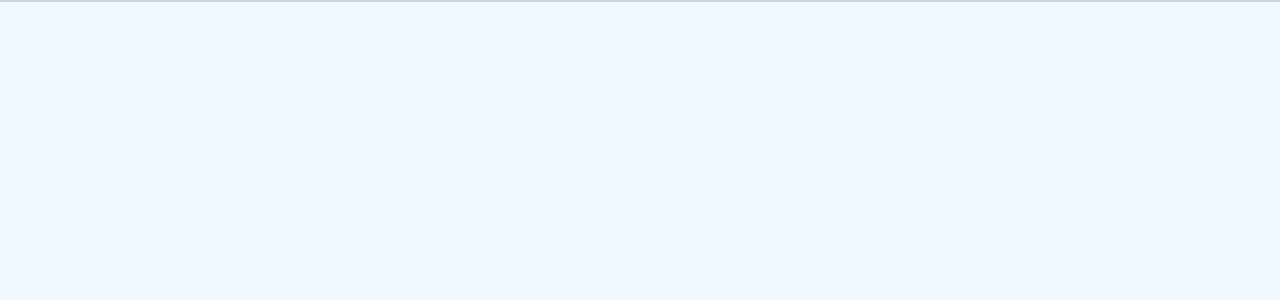
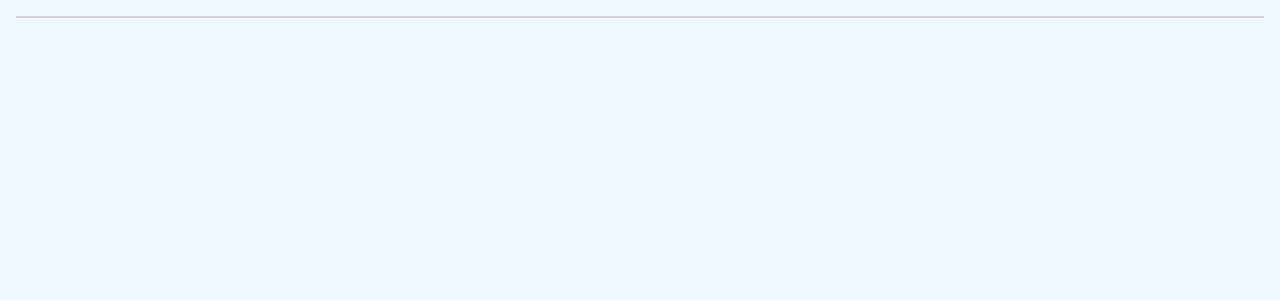
Before and after one commit to ali-sazzad/himalayanherbs-nextjs, a Next.js app: page / in a window 1280 px wide. Shown: the top 300 px of the page. Built offline with nearby package versions, Linux system fonts and the light colour scheme.

Commit message:
setting up the projects folders and files

```diff
--- /dev/null
+++ b/app/components/Navbar.tsx
@@ -0,0 +1,14 @@
+'use client';
+import React from 'react'
+
+function Navbar() {
+  return (
+    <div>
+        <nav className="relative bg-white border-b-2 border-gray-300 text-green-950">
+
+        </nav>
+    </div>
+  )
+}
+
+export default Navbar
--- a/app/globals.css
+++ b/app/globals.css
@@ -2,14 +2,27 @@
 @tailwind components;
 @tailwind utilities;
 
-
-* {
-  margin: 0;
-  padding: 0;
-  box-sizing: border-box;
+:root {
+  --foreground-rgb: 0, 0, 0;
+  --background-start-rgb: 214, 219, 220;
+  --background-end-rgb: 255, 255, 255;
 }
 
-html, body {
-  height: 100%;
-  width: 100%;
+@media (prefers-color-scheme: dark) {
+  :root {
+    --foreground-rgb: 255, 255, 255;
+    --background-start-rgb: 0, 0, 0;
+    --background-end-rgb: 0, 0, 0;
+  }
 }
+
+body {
+  color: rgb(var(--foreground-rgb));
+  padding: 1rem;
+}
+
+@layer utilities {
+  .text-balance {
+    text-wrap: balance;
+  }
+}
--- a/app/header/newheader/page.tsx
+++ /dev/null
@@ -1,9 +0,0 @@
-import React from 'react'
-
-function newHeader() {
-  return (
-    <div>newHeader</div>
-  )
-}
-
-export default newHeader
--- a/app/header/page.tsx
+++ /dev/null
@@ -1,13 +0,0 @@
-import React from 'react'
-
-const headerPage = () => {
-  return (
-    <main>
-      <h1>
-        heloooo
-      </h1>
-    </main>
-  )
-}
-
-export default headerPage
--- a/app/layout.tsx
+++ b/app/layout.tsx
@@ -16,7 +16,8 @@ export default function RootLayout({
 }>) {
   return (
     <html lang="en">
-      <body className="bg-sky-50 {inter.className}">{children}</body>
+      <body className="bg-sky-50 {inter.className}">{children}
+      </body>
     </html>
   );
 }
--- a/app/page.tsx
+++ b/app/page.tsx
@@ -1,4 +1,6 @@
 // import Link from "next/link";
+import Navbar from './components/navbar';
+import './globals.css';
 
 export default function Home() {
   return (
@@ -7,11 +9,7 @@ export default function Home() {
       {/* <h1>Hello Testing!</h1>
       <Link href="/header">Header</Link> */}
 
-      <nav className="relative bg-white border-b-2 border-gray-300 text-green-950">
-
-      </nav>
-
-
+      <Navbar />
 
     </main>
   );
```
Also changed, not shown: package.json (+5 -4 lines), 1 other file (tests, documents, lock files or other folders).
